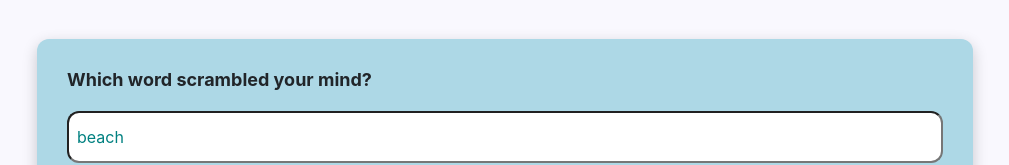
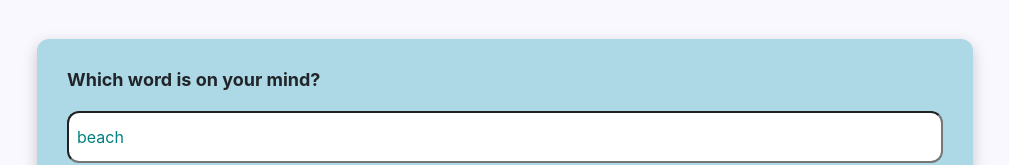
Before and after one commit to soniqmidd/dictionary-project-react, a React (Create React App) app: page / in a window 1280 px wide. Shown: the part 126-291 px from the top of the page, without its empty margins (135-1144 px from the left). Built offline with nearby package versions, Linux system fonts and the light colour scheme; no server answers.

Commit message:
Update Dictionary.js

```diff
--- a/src/Dictionary.js
+++ b/src/Dictionary.js
@@ -49,7 +49,7 @@ export default function Dictionary(props) {
     return (
       <div className="Dictionary">
         <section>
-          <h1>Which word scrambled your mind?</h1>
+          <h1>Which word is on your mind?</h1>
           <form onSubmit={handleSubmit}>
             <input
               type="search"
```
